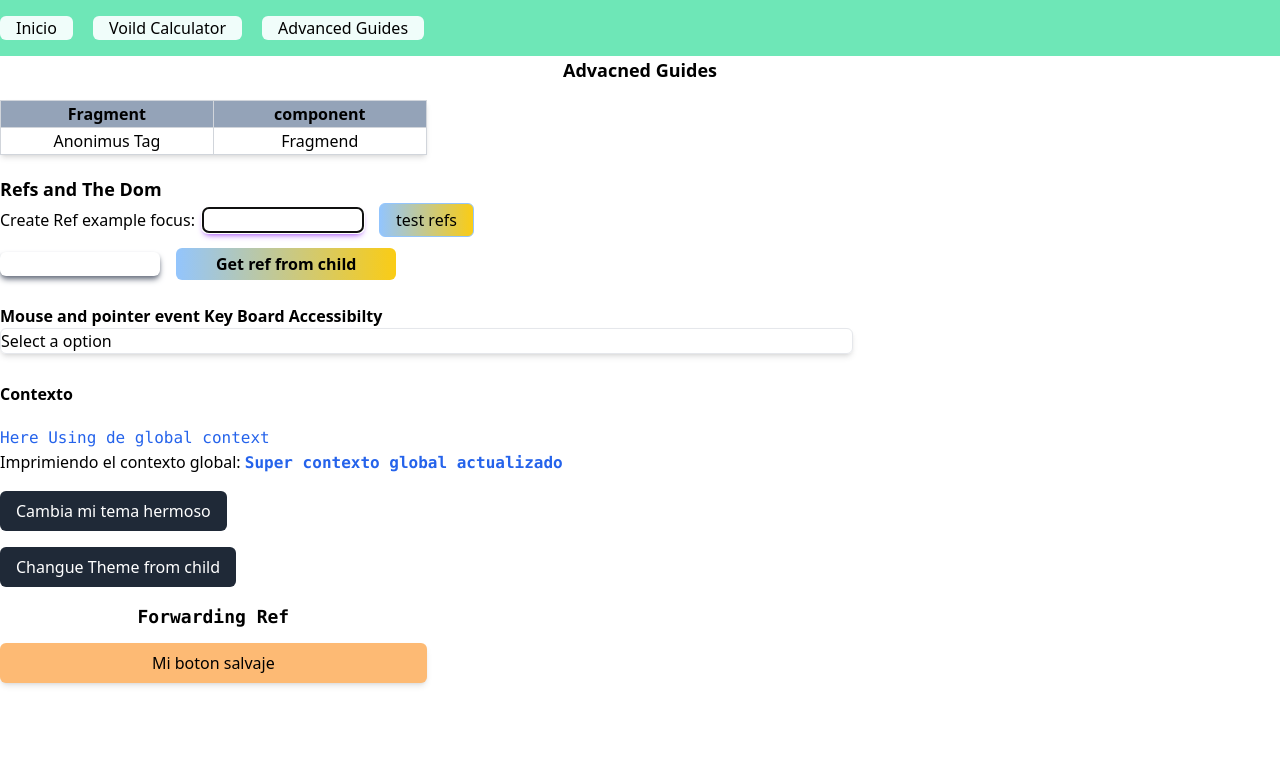
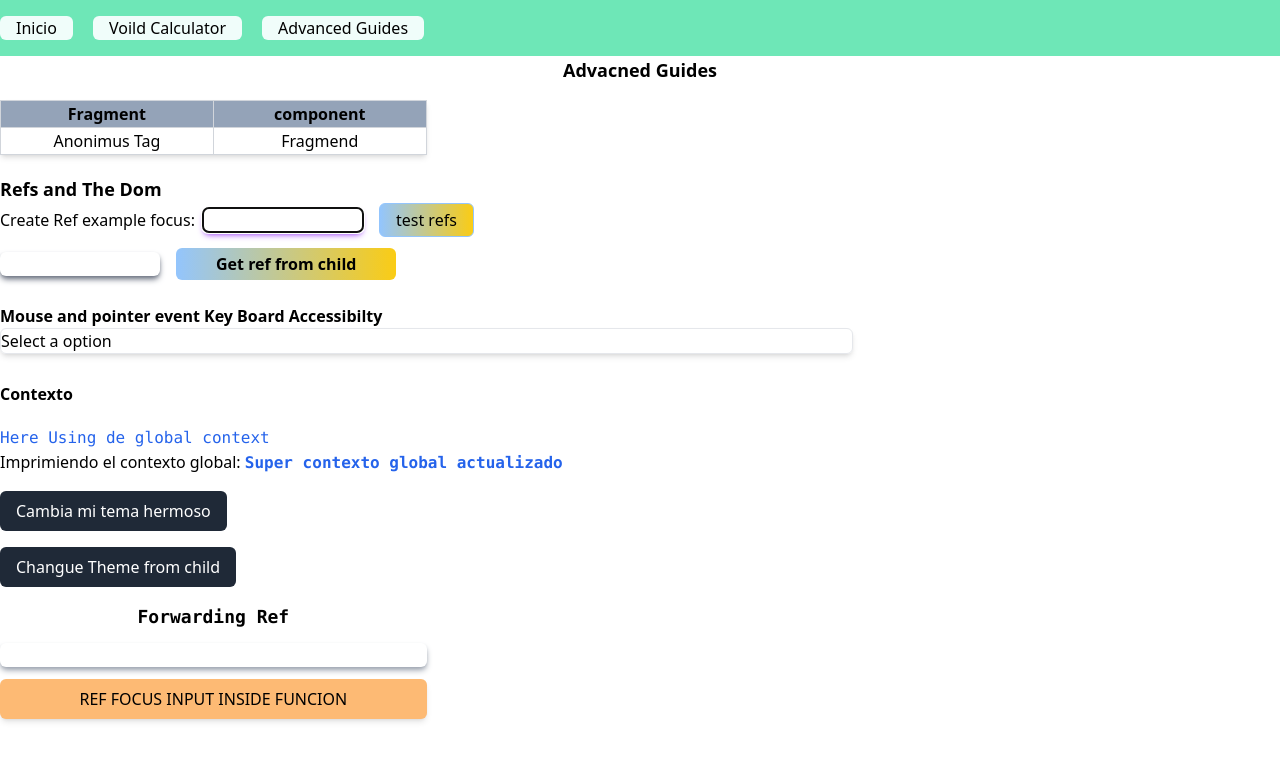
Before and after one commit to luchito93/react-docs-tutorial, a React (Create React App) app: page /advanced-guides in a window 1280 px wide. Shown: the top 760 px of the page. Built offline with nearby package versions, Linux system fonts and the light colour scheme.

Commit message:
feat: :sparkles: Ref inside a child and acces it with forwardRef

```diff
--- a/src/advancedguides/forwardingRef/ForwardingRef.js
+++ b/src/advancedguides/forwardingRef/ForwardingRef.js
@@ -1,28 +1,50 @@
-import { Component } from "react";
+import { Component, createRef, forwardRef } from "react";
 
-const FancyButton = (props) => {
+const FancyButton = forwardRef((props, ref) => {
     return (
-        <button className="
-        flex
-        h-10
-        w-full
-        justify-center
-        items-center
-        bg-orange-300
-        shadow-md
-        rounded-md
-        hover:bg-orange-500
-        ">{ props.children }</button>
+        <input ref={ref} type="text" onChange={props.onChange} value={props.value}
+        className="shadow-md shadow-gray-400 mb-3 w-full rounded-md pl-2"/>
     )
-}
+})
 
 class ForwardingRef extends Component {
+    constructor(props) {
+        super(props)
+        this.state = {
+            refInner: createRef(),
+            inputText: ''
+        }
+    }
+
+    getChildRef = () => {
+        const { refInner } = this.state
+        refInner.current.focus()
+    }
+
+    onChange = (event) => {
+        this.setState({
+            inputText: event.target.value
+        })
+    }
+
     render() {
         return (
             <div className="grid grid-cols-3">
                 <div>
                     <h3 className="text-lg font-mono font-bold mt-4 mb-3 text-center">Forwarding Ref</h3>
-                    <FancyButton>Mi boton salvaje</FancyButton>
+                    <FancyButton ref={this.state.refInner} onChange={this.onChange}
+                    value={this.state.inputText}>Mi boton salvaje</FancyButton>
+                    <button  className="
+                            flex
+                            h-10
+                            w-full
+                            justify-center
+                            items-center
+                            bg-orange-300
+                            shadow-md
+                            rounded-md
+                            hover:bg-orange-500
+                    " onClick={this.getChildRef}>REF FOCUS INPUT INSIDE FUNCION</button>
                 </div>
             </div>
         )
```
